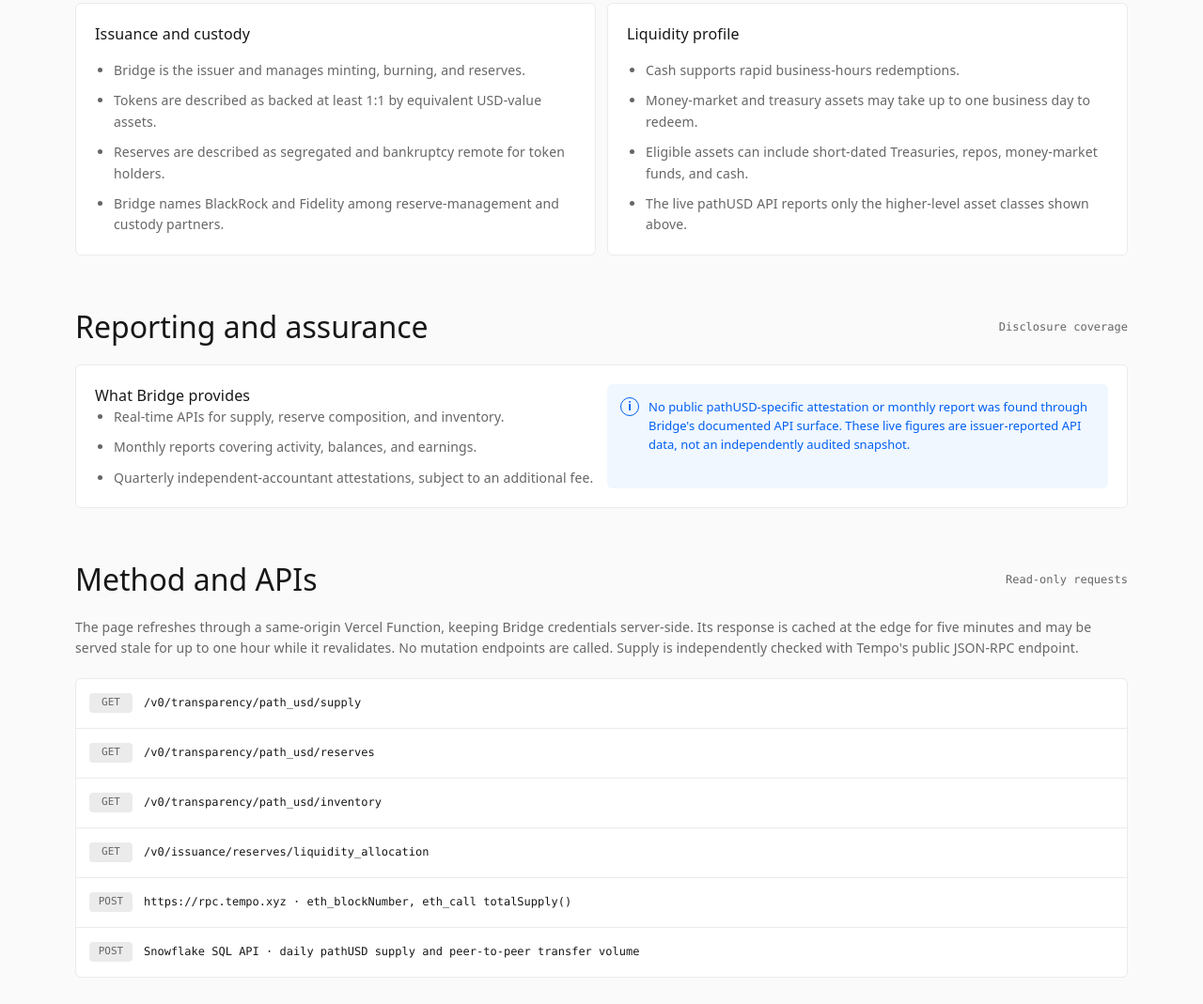
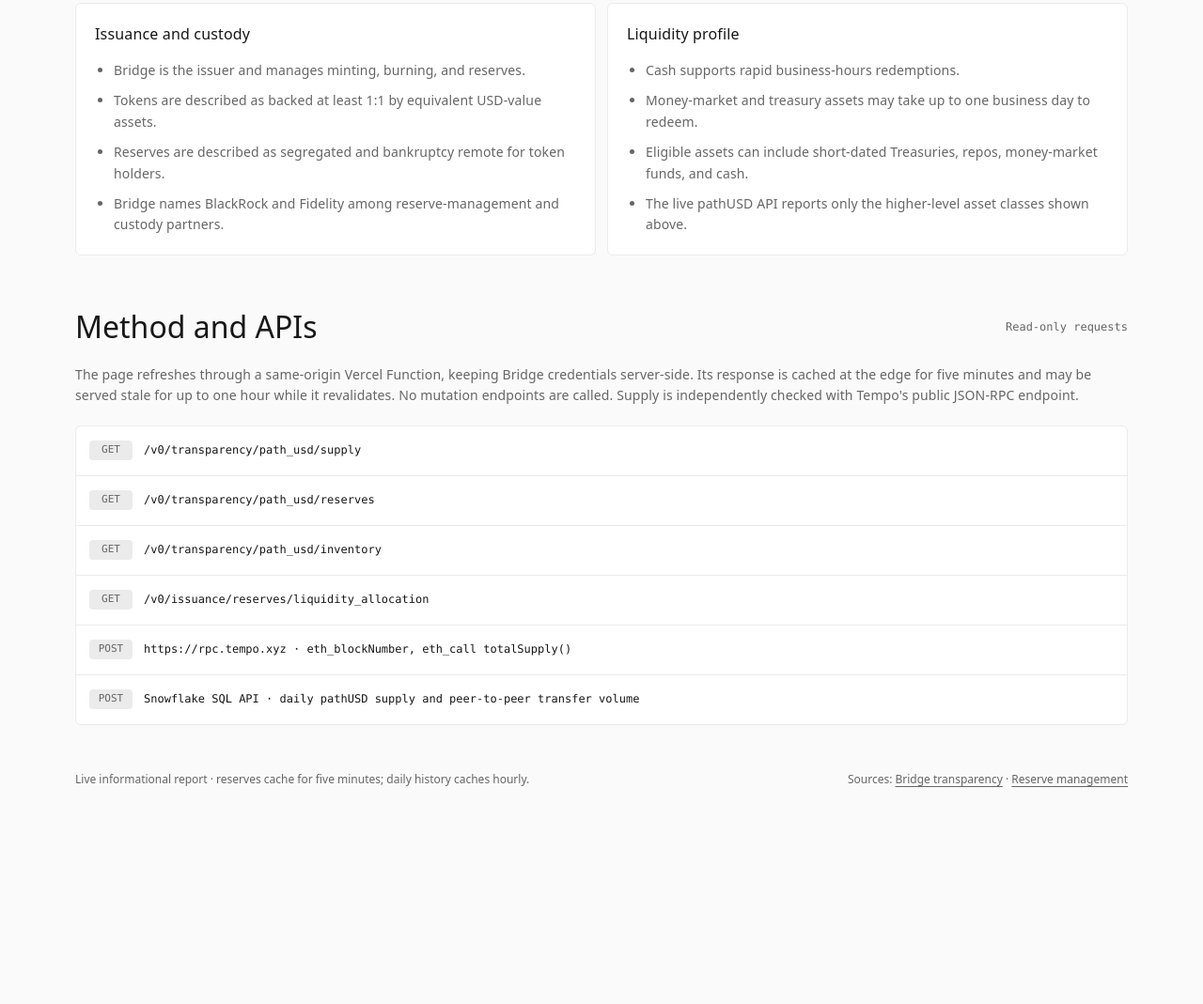
Before and after one commit to tempoxyz/pathusd-reserves, a plain HTML site: page index.html in a window 1280 px wide. Shown: the part 2154-3223 px from the top of the page at 94% size. After the commit the page ends 3073 px from the top, so only its background shows below. Drawn offline with Linux system fonts and the light colour scheme; no server answers.

Commit message:
fix: remove reporting and assurance section

```diff
--- a/index.html
+++ b/index.html
@@ -1093,34 +1093,6 @@
         </div>
       </section>
 
-      <section aria-labelledby="assurance-title">
-        <div class="section-heading">
-          <h2 id="assurance-title">Reporting and assurance</h2>
-          <p class="section-kicker">Disclosure coverage</p>
-        </div>
-
-        <div class="box content-card">
-          <div class="content-grid">
-            <div>
-              <h3>What Bridge provides</h3>
-              <ul>
-                <li>Real-time APIs for supply, reserve composition, and inventory.</li>
-                <li>Monthly reports covering activity, balances, and earnings.</li>
-                <li>Quarterly independent-accountant attestations, subject to an additional fee.</li>
-              </ul>
-            </div>
-            <div class="info">
-              <i class="info-icon">i</i>
-              <span>
-                No public pathUSD-specific attestation or monthly report was found through Bridge's
-                documented API surface. These live figures are issuer-reported API data, not an
-                independently audited snapshot.
-              </span>
-            </div>
-          </div>
-        </div>
-      </section>
-
       <section aria-labelledby="method-title">
         <div class="section-heading">
           <h2 id="method-title">Method and APIs</h2>
```
